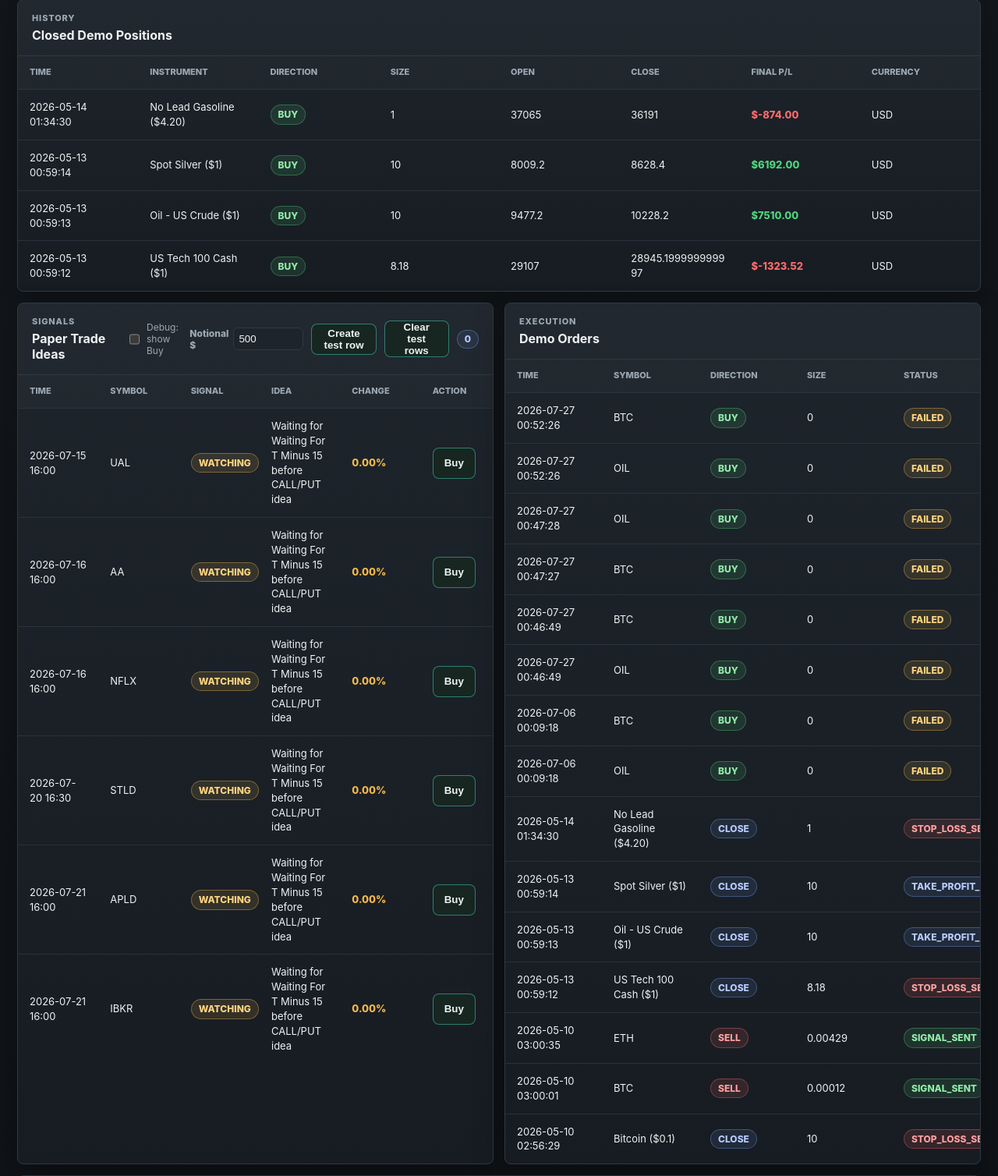
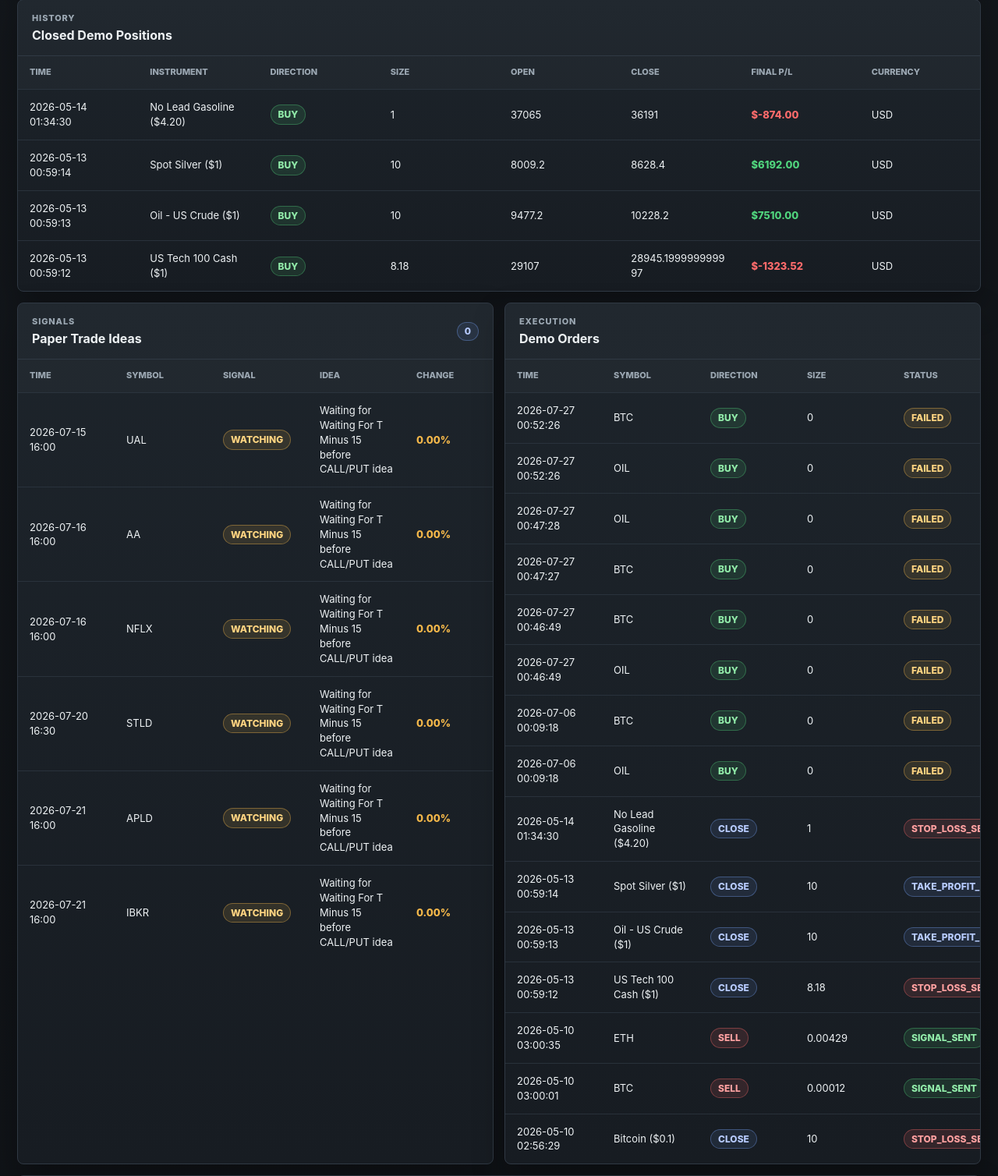
Before and after one commit to masm1/trading-bot, a Flask app: page / in a window 1280 px wide. Shown: the part 3411-4919 px from the top of the page at 78% size. Run offline with Flask 3, Linux system fonts and the light colour scheme; data comes from the database, SQL or seed files in the repository; data that the repository does not hold is empty.

Commit message:
Remove old paper trade manual controls

```diff
--- a/dashboard.py
+++ b/dashboard.py
@@ -64,14 +64,12 @@ from config import (
     MANUAL_BUY_RATE_LIMIT_MAX,
 )
 from mapping import EPIC_MAP, PRICE_SYMBOL_MAP, IG_SEARCH_MAP
-from db import replace_rows
 from strategy import demo_direction_for_signal, detect_signal
 
 from logger import (
     CLOSED_POSITIONS_FILE,
     DEMO_ORDERS_FILE,
     OPEN_POSITIONS_FILE,
-    PAPER_TRADE_FIELDNAMES,
     PAPER_TRADES_FILE,
     POSITIONS_LOG_FILE,
     TRADES_LOG_FILE,
@@ -82,8 +80,6 @@ from logger import (
     get_dashboard_status,
     log_demo_order,
     log_event,
-    log_paper_trade,
-    replace_csv_rows,
 )
 
 # Simple in-memory rate limiter and allowlist helpers for manual buys
@@ -1314,55 +1310,6 @@ def manual_buy_order(symbol, notional_usd=SIGNAL_DEMO_NOTIONAL_USD):
     return {"success": result.get("success", False), "message": message, "status": status}
 
 
-@app.route("/api/add-test-paper-trade", methods=["POST"])
-def api_add_test_paper_trade():
-    payload = request.get_json(silent=True) or {}
-    symbol = (payload.get("symbol") or "").strip().upper()
-    signal = (payload.get("signal") or "STRONG_RALLY").strip().upper()
-    change_percent = payload.get("change_percent", 1.0)
-    base_price = payload.get("base_price", "")
-    current_price = payload.get("current_price", "")
-
-    if not symbol:
-        return jsonify({"success": False, "message": "Missing symbol."}), 400
-
-    # Create a test paper trade row (no protections; this is for dev/debug only)
-    try:
-        log_paper_trade(
-            timestamp=datetime.now(),
-            symbol=symbol,
-            signal=signal,
-            paper_action=("CALL IDEA: test" if signal == "STRONG_RALLY" else "PUT IDEA: test"),
-            base_price=base_price,
-            current_price=current_price,
-            change_percent=change_percent,
-            notes="Created by dashboard test API",
-        )
-        return jsonify({"success": True, "message": "Test paper trade added."})
-    except Exception as e:
-        return jsonify({"success": False, "message": str(e)}), 500
-
-
-@app.route("/api/clear-test-paper-trades", methods=["POST"])
-def api_clear_test_paper_trades():
-    payload = request.get_json(silent=True) or {}
-    notes_keyword = (payload.get("notes_keyword") or "Created by dashboard test API").strip()
-
-    try:
-        rows = read_latest_rows(PAPER_TRADES_FILE, limit=10000)
-        filtered_rows = [
-            row for row in rows
-            if notes_keyword not in (row.get("notes") or "")
-        ]
-
-        replace_rows("paper_trades", filtered_rows)
-        replace_csv_rows(PAPER_TRADES_FILE, filtered_rows, PAPER_TRADE_FIELDNAMES)
-
-        return jsonify({"success": True, "message": "Cleared test paper trade rows."})
-    except Exception as e:
-        return jsonify({"success": False, "message": str(e)}), 500
-
-
 if __name__ == "__main__":
     create_log_files_if_missing()
     start_trading_scheduler()
--- a/static/dashboard.js
+++ b/static/dashboard.js
@@ -131,113 +131,9 @@ function eventBadge(value) {
   return pill;
 }
 
-function renderPaperTradeAction(value, item) {
-  const symbol = text(item.symbol);
-  const signal = text(item.signal).toUpperCase();
-  const changePercent = number(item.change_percent);
-  // Read debug toggle (checkbox) or fallback to localStorage
-  const debugEl = document.getElementById("debugShowBuy");
-  const debugEnabled = debugEl ? debugEl.checked : localStorage.getItem("debugShowBuy") === "1";
-
-  // Persist toggle changes
-  if (debugEl && !debugEl.__debug_initialized) {
-    debugEl.checked = localStorage.getItem("debugShowBuy") === "1";
-    debugEl.addEventListener("change", () => {
-      localStorage.setItem("debugShowBuy", debugEl.checked ? "1" : "0");
-      refresh();
-    });
-    debugEl.__debug_initialized = true;
-  }
-
-  // Show Buy button when it's a strong rally or the change is non-negative.
-  // Also show when a matching open position has positive profit.
-  let eligible = false;
-  if (symbol) {
-    if (signal === "STRONG_RALLY" || changePercent >= 0) eligible = true;
-
-    // Check live open positions for profitable entries matching symbol
-    try {
-      const positions = currentData.positions || [];
-      for (const pos of positions) {
-        const instr = (pos.instrument || "").toString().toUpperCase();
-        const epic = (pos.epic || "").toString().toUpperCase();
-        const profit = number(pos.profit_loss);
-        if (profit > 0 && (instr.includes(symbol) || epic.includes(symbol) || instr.startsWith(symbol))) {
-          eligible = true;
-          break;
-        }
-      }
-    } catch (e) {
-      // ignore parsing errors
-    }
-  }
-
-  if (debugEnabled) eligible = true;
-
-  if (!eligible) {
-    const empty = document.createElement("span");
-    empty.textContent = "-";
-    return empty;
-  }
-
-  const button = document.createElement("button");
-  button.type = "button";
-  button.className = "refresh-button";
-  button.textContent = "Buy";
-  button.dataset.symbol = symbol;
-
-  button.addEventListener("click", () => {
-    const modal = document.getElementById("buyConfirmModal");
-    const body = document.getElementById("buyConfirmBody");
-    const cancelBtn = document.getElementById("buyCancelBtn");
-    const confirmBtn = document.getElementById("buyConfirmBtn");
-    const notionalInput = document.getElementById("manualBuyNotional");
-    const notional = notionalInput ? Number(notionalInput.value) : undefined;
-
-    if (!modal || !body || !cancelBtn || !confirmBtn) {
-      // fallback to direct buy
-      manualBuy(symbol);
-      return;
-    }
-
-    body.textContent = `Confirm BUY ${symbol}` + (notional ? ` for approx $${notional}` : "") + "?";
-    modal.style.display = "flex";
-
-    const cleanup = () => {
-      modal.style.display = "none";
-      cancelBtn.removeEventListener("click", onCancel);
-      confirmBtn.removeEventListener("click", onConfirm);
-    };
-
-    const onCancel = () => {
-      cleanup();
-    };
-
-    const onConfirm = async () => {
-      confirmBtn.disabled = true;
-      try {
-        const success = await manualBuy(symbol);
-        if (success) {
-          cleanup();
-        } else {
-          confirmBtn.disabled = false;
-        }
-      } catch (e) {
-        alert(`Buy failed: ${e}`);
-        confirmBtn.disabled = false;
-      }
-    };
-
-    cancelBtn.addEventListener("click", onCancel);
-    confirmBtn.addEventListener("click", onConfirm);
-  });
-
-  return button;
-}
-
 async function manualBuy(symbol) {
   try {
-    const notionalInput = document.getElementById("manualBuyNotional") || manualWatchlistNotionalEl;
+    const notionalInput = manualWatchlistNotionalEl;
     const notional = notionalInput ? Number(notionalInput.value) : undefined;
     const payload = { symbol, confirm: true };
     if (notional) payload.notional_usd = notional;
@@ -261,18 +157,14 @@ async function manualBuy(symbol) {
 }
 
 async function manualBuyWithNotional(symbol, notional) {
-  const paperInput = document.getElementById("manualBuyNotional");
   const watchInput = manualWatchlistNotionalEl;
-  const previousPaper = paperInput ? paperInput.value : null;
   const previousWatch = watchInput ? watchInput.value : null;
 
-  if (paperInput) paperInput.value = notional;
   if (watchInput) watchInput.value = notional;
 
   try {
     return await manualBuy(symbol);
   } finally {
-    if (paperInput && previousPaper !== null) paperInput.value = previousPaper;
     if (watchInput && previousWatch !== null) watchInput.value = previousWatch;
   }
 }
@@ -854,7 +746,6 @@ function render(data) {
       { key: "signal", render: badge },
       { key: "paper_action" },
       { key: "change_percent", format: signedPercent, className: moneyClass },
-      { key: "action", render: renderPaperTradeAction },
     ],
     "No active watchlist windows available for CALL/PUT ideas yet."
   );
@@ -988,62 +879,3 @@ try {
 startWatchlistAutoScroll();
 refresh();
 setInterval(refresh, 10000);
-
-  // Wire create test row button
-  const createTestRowBtn = document.getElementById("createTestRow");
-  if (createTestRowBtn) {
-    createTestRowBtn.addEventListener("click", async () => {
-      const symbol = prompt("Symbol for test row (e.g. TSLA):", "TSLA");
-      if (!symbol) return;
-      createTestRowBtn.disabled = true;
-      createTestRowBtn.textContent = "Creating...";
-      try {
-        const response = await fetch("/api/add-test-paper-trade", {
-          method: "POST",
-          headers: { "Content-Type": "application/json" },
-          body: JSON.stringify({ symbol: symbol.toUpperCase(), signal: "STRONG_RALLY", change_percent: 1.5 }),
-        });
-        const data = await response.json();
-        if (!response.ok || !data.success) {
-          alert(`Create test row failed: ${data.message || "Unknown error"}`);
-        } else {
-          refresh();
-        }
-      } catch (err) {
-        alert(`Create test row error: ${err}`);
-      } finally {
-        createTestRowBtn.disabled = false;
-        createTestRowBtn.textContent = "Create test row";
-      }
-    });
-  }
-  const clearTestRowsBtn = document.getElementById("clearTestRows");
-  if (clearTestRowsBtn) {
-    clearTestRowsBtn.addEventListener("click", async () => {
-      const confirmed = window.confirm(
-        "Clear all dashboard-created test paper trade rows? This cannot be undone."
-      );
-      if (!confirmed) return;
-
-      clearTestRowsBtn.disabled = true;
-      clearTestRowsBtn.textContent = "Clearing...";
-      try {
-        const response = await fetch("/api/clear-test-paper-trades", {
-          method: "POST",
-          headers: { "Content-Type": "application/json" },
-          body: JSON.stringify({}),
-        });
-        const data = await response.json();
-        if (!response.ok || !data.success) {
-          alert(`Clear test rows failed: ${data.message || "Unknown error"}`);
-        } else {
-          refresh();
-        }
-      } catch (err) {
-        alert(`Clear test rows error: ${err}`);
-      } finally {
-        clearTestRowsBtn.disabled = false;
-        clearTestRowsBtn.textContent = "Clear test rows";
-      }
-    });
-  }
--- a/templates/dashboard.html
+++ b/templates/dashboard.html
@@ -256,19 +256,7 @@
             <p class="eyebrow">Signals</p>
             <h2>Paper Trade Ideas</h2>
           </div>
-          <div style="display:flex;align-items:center;gap:10px;">
-            <label style="font-size:12px;color:var(--muted);display:flex;align-items:center;gap:6px;">
-              <input id="debugShowBuy" type="checkbox" style="width:16px;height:16px;" />
-              <span>Debug: show Buy</span>
-            </label>
-            <label style="font-size:12px;color:var(--muted);display:flex;align-items:center;gap:6px;">
-              <span style="font-weight:800;">Notional $</span>
-              <input id="manualBuyNotional" type="number" step="1" min="1" value="500" style="width:90px;padding:6px;border-radius:6px;border:1px solid var(--line);background:var(--panel-soft);color:var(--text);" />
-            </label>
-            <button id="createTestRow" class="refresh-button" type="button">Create test row</button>
-            <button id="clearTestRows" class="refresh-button" type="button">Clear test rows</button>
-            <span class="count-pill" id="paperTradeCount">{{ data.paper_trade_count }}</span>
-          </div>
+          <span class="count-pill" id="paperTradeCount">{{ data.paper_trade_count }}</span>
         </div>
         <div class="tableWrap">
           <table>
@@ -279,7 +267,6 @@
                 <th>Signal</th>
                 <th>Idea</th>
                 <th>Change</th>
-                <th>Action</th>
               </tr>
             </thead>
             <tbody id="paperTradesBody"></tbody>
```
